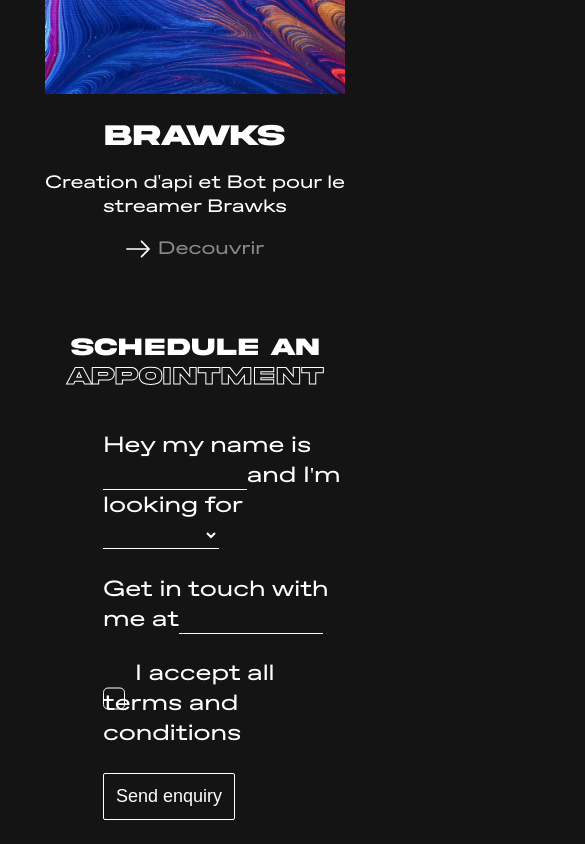
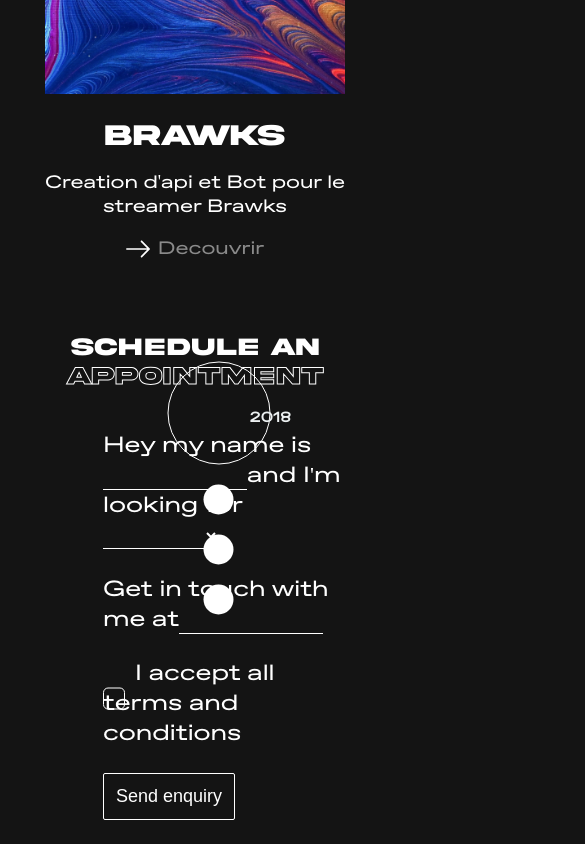
Before and after one commit to Teyz/twitch-vue, a Vue app: page / in a window 390 px wide. Shown: the part 2730-3574 px from the top of the page, 585 px wide, since content can reach past the window. Built offline with nearby package versions, Linux system fonts and the light colour scheme; what @meforma/vue-toaster would draw is missing.

Commit message:
wip experiences section

```diff
--- a/package.json
+++ b/package.json
@@ -1,5 +1,5 @@
 {
-  "name": "vue-cv",
+  "name": "BastienRigaud",
   "version": "0.1.0",
   "private": true,
   "scripts": {
--- a/public/index.html
+++ b/public/index.html
@@ -1,15 +1,19 @@
 <!DOCTYPE html>
 <html lang="">
   <head>
-    <meta charset="utf-8">
-    <meta http-equiv="X-UA-Compatible" content="IE=edge">
-    <meta name="viewport" content="width=device-width,initial-scale=1.0">
-    <link rel="icon" href="<%= BASE_URL %>favicon.ico">
-    <title><%= htmlWebpackPlugin.options.title %></title>
+    <meta charset="utf-8" />
+    <meta http-equiv="X-UA-Compatible" content="IE=edge" />
+    <meta name="viewport" content="width=device-width,initial-scale=1.0" />
+    <link rel="icon" href="favicon.png" />
+    <title>Bastien Rigaud</title>
   </head>
   <body>
     <noscript>
-      <strong>We're sorry but <%= htmlWebpackPlugin.options.title %> doesn't work properly without JavaScript enabled. Please enable it to continue.</strong>
+      <strong
+        >We're sorry but <%= htmlWebpackPlugin.options.title %> doesn't work
+        properly without JavaScript enabled. Please enable it to
+        continue.</strong
+      >
     </noscript>
     <div id="app"></div>
     <!-- built files will be auto injected -->
--- a/src/pages/Brawks.vue
+++ b/src/pages/Brawks.vue
@@ -23,6 +23,16 @@
 <!-- Add "scoped" attribute to limit CSS to this component only -->
 <style scoped lang="scss">
 .brawksRoot {
+  padding-top: 64px;
   height: 100vh;
+  display: flex;
+  justify-content: center;
+  align-items: center;
+  flex-direction: column;
+
+  @media screen and (min-width: 1024px) {
+    flex-direction: row;
+    padding-top: 0px;
+  }
 }
 </style>
--- a/src/pages/Brawks/Counter.vue
+++ b/src/pages/Brawks/Counter.vue
@@ -58,7 +58,7 @@
   a {
     @media screen and (min-width: 1024px) {
       position: absolute;
-      bottom: -70%;
+      bottom: -50%;
       left: 50%;
       transform: translateX(-50%);
     }
--- a/src/pages/Index/Contact.vue
+++ b/src/pages/Index/Contact.vue
@@ -16,13 +16,13 @@
         <label for="email">Get in touch with me at</label>
         <input type="email" id="email" name="email" required v-model="email" />
       </div>
-      <div class="formRow">
+      <div class="formRow" data-aos="fade-right" data-aos-delay="300">
         <input type="checkbox" id="aggrement" name="aggrement" required />
         <label for="aggrement" class="checkbox-label"
           >I accept all terms and conditions</label
         >
       </div>
-      <div class="formRow">
+      <div class="formRow" data-aos="fade-left" data-aos-delay="400">
         <button type="submit">Send enquiry</button>
       </div>
     </form>
--- a/src/pages/Index/ExperiencesList.vue
+++ b/src/pages/Index/ExperiencesList.vue
@@ -1,5 +1,72 @@
 <template>
-  <div class="experiencesList"></div>
+  <div class="experiencesList">
+    <div class="flex-parent">
+      <div class="input-flex-container">
+        <div class="input active">
+          <span data-year="2018"></span>
+        </div>
+        <div class="input">
+          <span data-year="2018"></span>
+        </div>
+        <div class="input">
+          <span data-year="2019"></span>
+        </div>
+        <div class="input">
+          <span data-year="2020"></span>
+        </div>
+      </div>
+      <div class="description-flex-container">
+        <div class="xp-description active">
+          <h2 class="title-experience medium anime fromTop">
+            <span class="stroke">Full stack</span> developper
+            <span class="title-company anime fromRight">
+              at GZones
+            </span>
+          </h2>
+          <p class="description-experience anime fromBottom">
+            Improvement of the design Refactoring code (AngularJS & JAVA) Use
+            and development of API REST / JSON
+          </p>
+        </div>
+        <div class="xp-description">
+          <h2 class="title-experience medium anime fromTop">
+            <span class="stroke">Full stack</span> developper
+            <span class="title-company anime fromRight">
+              at Influa
+            </span>
+          </h2>
+          <p class="description-experience anime fromBottom">
+            Integration: Bootstrap, HTML / CSS Wordpress: Premium Theme
+            Modification (PHP)
+          </p>
+        </div>
+        <div class="xp-description">
+          <h2 class="title-experience medium anime fromTop">
+            <span class="stroke">EXPERT</span> Informatique
+            <span class="title-company">
+              at Ibbu
+            </span>
+          </h2>
+          <p class="description-experience anime fromBottom">
+            IT expert for the Cdiscount & RS Components: Consulting and sales
+            (Student employment)
+          </p>
+        </div>
+        <div class="xp-description">
+          <h2 class="title-experience medium anime fromTop">
+            <span class="stroke">FULL STACK</span> Developper
+            <span class="title-company">
+              at Parker + Parker
+            </span>
+          </h2>
+          <p class="description-experience anime fromBottom">
+            Integration: Bootstrap, HTML / CSS Wordpress: Theme development
+            Symfony
+          </p>
+        </div>
+      </div>
+    </div>
+  </div>
 </template>
 
 <script>
@@ -9,4 +76,254 @@
 </script>
 
 <!-- Add "scoped" attribute to limit CSS to this component only -->
-<style scoped lang="scss"></style>
+<style scoped lang="scss">
+.flex-parent {
+  display: flex;
+  flex-direction: column;
+  justify-content: center;
+  align-items: center;
+  width: 100%;
+  height: 100%;
+}
+
+.input-flex-container {
+  display: flex;
+  justify-content: center;
+  align-items: center;
+  width: 50vw;
+  position: relative;
+  z-index: 11;
+  transform: rotate(90deg);
+  position: absolute;
+  left: -1px;
+
+  @media screen and (max-width: 375px) {
+    transform: rotate(0deg);
+    top: 50px;
+  }
+}
+
+.input {
+  margin: 57px;
+  width: 9px;
+  height: 9px;
+  background-color: white;
+  position: relative;
+  border-radius: 50%;
+}
+.input:hover {
+  cursor: pointer;
+}
+.input::before,
+.input::after {
+  content: "";
+  display: block;
+  position: absolute;
+  z-index: -1;
+  top: 50%;
+  transform: translateY(-50%);
+  background-color: white;
+  width: 30vw;
+  height: 1px;
+}
+.input::before {
+  left: calc(-4vw + 12.5px);
+}
+.input::after {
+  right: calc(-4vw + 12.5px);
+}
+.input.active {
+  background-color: #131313;
+  border: 1px solid white;
+  height: 101px;
+  width: 101px;
+}
+.input.active::before {
+  background-color: white;
+}
+.input.active::after {
+  background-color: white;
+}
+.input.active span {
+  font-weight: 700;
+}
+.input.active span::before {
+  font-size: 13px;
+}
+.input.active span::after {
+  font-size: 15px;
+}
+.input.active ~ .input,
+.input.active ~ .input::before,
+.input.active ~ .input::after {
+  background-color: white;
+}
+.input span {
+  width: 1px;
+  height: 1px;
+  position: absolute;
+  top: 50%;
+  left: 50%;
+  transform: translate(-50%, -50%);
+  visibility: hidden;
+}
+.input span::before,
+.input span::after {
+  visibility: visible;
+  position: absolute;
+  left: 50%;
+  top: 50%;
+}
+.input.active span::after {
+  content: attr(data-year);
+  top: 25px;
+  transform: translateX(-50%);
+  transform: rotate(-90deg) translate(85%, -90%);
+  @media screen and (max-width: 375px) {
+    top: 50%;
+    left: 50%;
+    transform: translate(-50%, -50%) rotateZ(0deg);
+  }
+  font-size: 14px;
+  display: block;
+}
+
+.input span::after {
+  display: none;
+}
+
+.description-flex-container {
+  width: 620px;
+  font-weight: 400;
+  font-size: 22px;
+  max-width: 1000px;
+  position: absolute;
+  left: 560px;
+
+  @media screen and (max-width: 375px) {
+    left: 0px;
+    bottom: 250px;
+    width: 100vw;
+  }
+}
+.description-flex-container .xp-description {
+  margin-top: 0;
+  display: none;
+}
+.description-flex-container .xp-description.active {
+  display: flex;
+  align-items: center;
+  justify-content: center;
+  flex-direction: column;
+
+  .title-experience {
+    position: relative;
+
+    .title-company {
+      position: absolute;
+      background-color: #f2c94c;
+      color: black;
+      font-family: "Favorit Bold";
+      font-size: 18px;
+      padding: 11px;
+      right: 60px;
+      bottom: -20px;
+      border-radius: 2px;
+      transform: rotate(-3deg);
+      @media screen and (max-width: 375px) {
+        font-size: 14px;
+      }
+    }
+  }
+
+  .description-experience {
+    max-width: 344px;
+    padding-top: 16px;
+    margin-right: 64px;
+    font-family: "Favorit Regular" !important;
+    font-weight: 400 !important;
+    font-size: 18px;
+    @media screen and (max-width: 375px) {
+      font-size: 38px;
+      margin-right: 0px;
+      font-size: 14px;
+    }
+  }
+}
+
+@media (min-width: 1250px) {
+  .input::before {
+    left: -37.5px;
+  }
+
+  .input::after {
+    right: -37.5px;
+  }
+}
+@media (max-width: 850px) {
+  .input {
+    width: 17px;
+    height: 17px;
+  }
+  .input::before,
+  .input::after {
+    height: 3px;
+  }
+  .input::before {
+    left: calc(-4vw + 8.5px);
+  }
+  .input::after {
+    right: calc(-4vw + 8.5px);
+  }
+}
+@media (max-width: 600px) {
+  .flex-parent {
+    justify-content: initial;
+  }
+
+  .input-flex-container {
+    flex-wrap: wrap;
+    justify-content: center;
+    width: 100%;
+    height: auto;
+    margin-top: 15vh;
+  }
+
+  .input {
+    width: 30px;
+    height: 30px;
+    margin: 0 10px 50px;
+    background-color: white;
+  }
+  .input::before,
+  .input::after {
+    content: none;
+  }
+  .input span {
+    width: 100%;
+    height: 100%;
+    display: block;
+  }
+  .input span::before {
+    top: calc(100% + 5px);
+    transform: translateX(-50%);
+    text-indent: 0;
+    text-align: center;
+  }
+  .input span::after {
+    top: 50%;
+    transform: translate(-50%, -50%);
+    color: #ecf0f1;
+  }
+
+  .description-flex-container {
+    margin-top: 30px;
+    text-align: center;
+  }
+}
+@media (max-width: 400px) {
+  body {
+    min-height: 950px;
+  }
+}
+</style>
```
Also changed, not shown: public/favicon.png (added).
